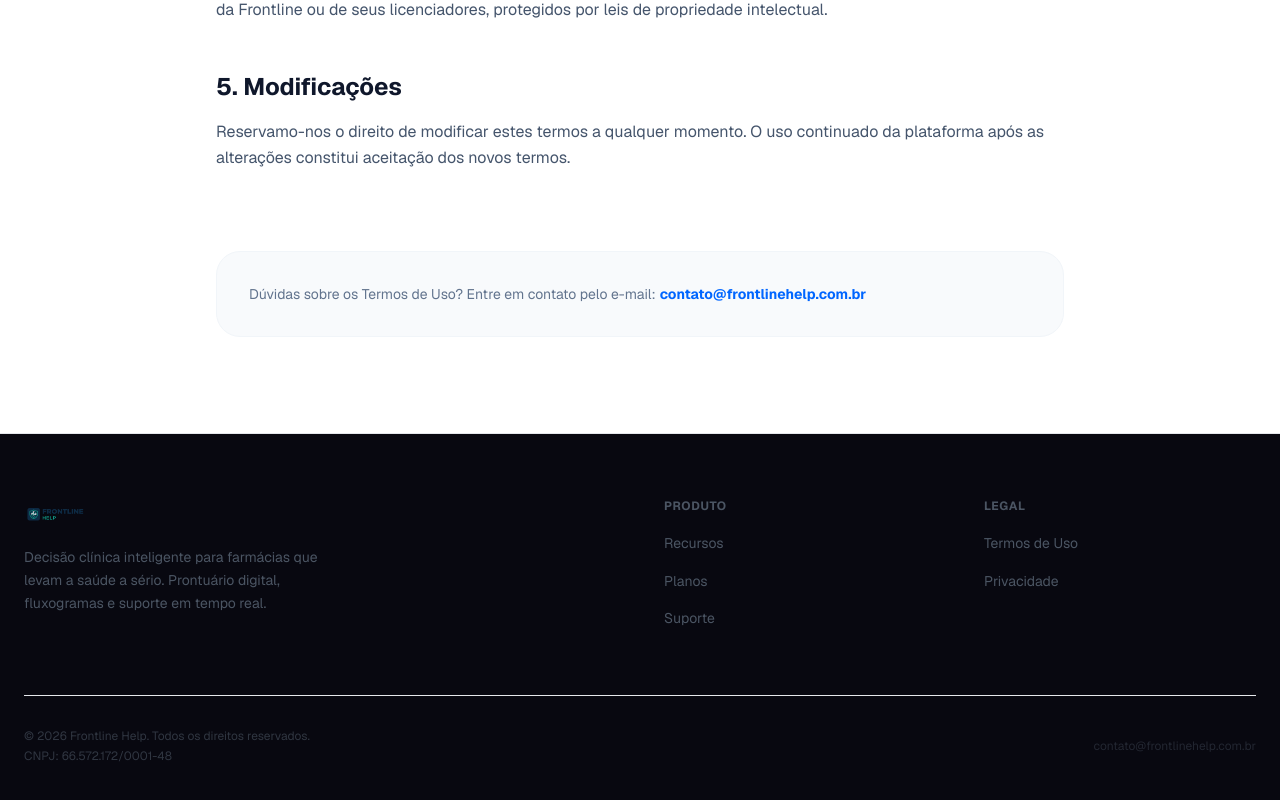
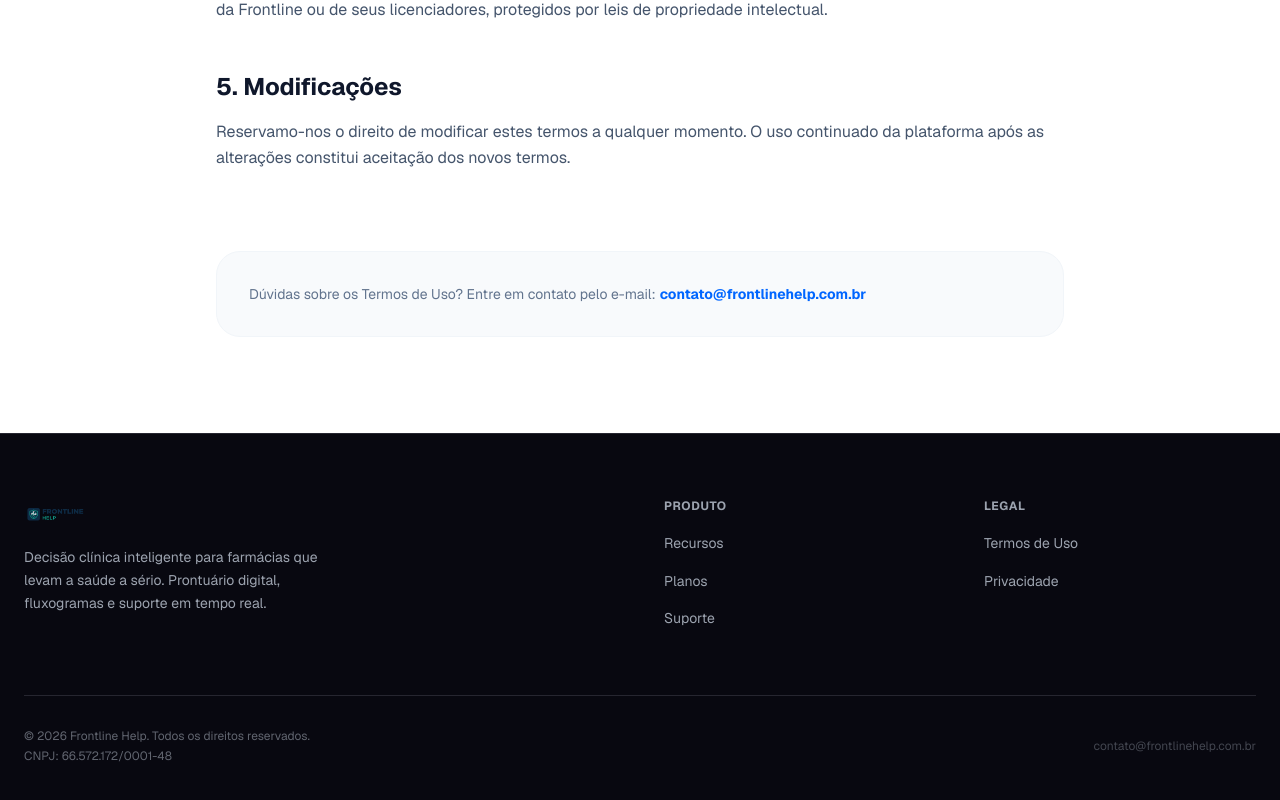
Before and after one commit to AndrielCardoso/landingpage-frontline, a Next.js app: page /termos in a window 1280 px wide. Shown: the part 954-1754 px from the top of the page. Built offline with nearby package versions, Linux system fonts and the light colour scheme.

Commit message:
fix: fine-tune ui per user request (footer text, records card color, remove tags and shadow)

```diff
--- a/app/components/features.tsx
+++ b/app/components/features.tsx
@@ -107,11 +107,6 @@
                 <div className="w-10 h-10 rounded-xl bg-[#0066FF]/10 flex items-center justify-center text-[#0066FF] group-hover:scale-110 transition-transform">
                   <f.icon className="w-5 h-5" />
                 </div>
-                {f.exclusive && (
-                  <span className="px-2.5 py-1 rounded-md bg-[#0066FF]/10 text-[#0066FF] text-[10px] font-bold uppercase tracking-wider border border-[#0066FF]/20">
-                    Exclusivo empresas
-                  </span>
-                )}
               </div>
               <h3 className="text-lg font-bold text-[#111827] mb-2 tracking-tight">
                 {f.title}
--- a/app/components/footer.tsx
+++ b/app/components/footer.tsx
@@ -18,7 +18,7 @@
 
 export const Footer = () => {
   return (
-    <footer className="border-t border-[#E5E7EB] bg-[#080810]">
+    <footer className="border-t border-[#262630] bg-[#080810]">
       <div className="container mx-auto px-6 py-16">
         <motion.div
           initial="hidden"
@@ -37,7 +37,7 @@
               alt="Frontline Help"
               className="h-8 w-auto mb-4"
             />
-            <p className="text-sm text-[#4B5563] max-w-xs leading-relaxed">
+            <p className="text-sm text-[#9CA3AF] max-w-xs leading-relaxed">
               Decisão clínica inteligente para farmácias que levam a saúde a
               sério. Prontuário digital, fluxogramas e suporte em tempo real.
             </p>
@@ -46,7 +46,7 @@
           {/* Link Columns */}
           {Object.entries(footerLinks).map(([title, links]) => (
             <motion.div variants={{ hidden: { opacity: 0, y: 20 }, visible: { opacity: 1, y: 0 } }} key={title}>
-              <p className="text-xs font-bold uppercase tracking-wider text-[#4B5563] mb-4">
+              <p className="text-xs font-bold uppercase tracking-wider text-[#9CA3AF] mb-4">
                 {title}
               </p>
               <ul className="space-y-3">
@@ -54,7 +54,7 @@
                   <li key={link.href}>
                     <Link
                       href={link.href}
-                      className="text-sm text-[#4B5563] hover:text-[#111827] transition-colors"
+                      className="text-sm text-[#9CA3AF] hover:text-white transition-colors"
                     >
                       {link.label}
                     </Link>
@@ -66,15 +66,15 @@
         </motion.div>
 
         {/* Bottom Bar */}
-        <div className="mt-16 pt-8 border-t border-[#E5E7EB] flex flex-col md:flex-row items-center justify-between gap-4">
-          <div className="text-xs text-[#4B5563]/60 flex flex-col gap-1 text-center md:text-left">
+        <div className="mt-16 pt-8 border-t border-[#262630] flex flex-col md:flex-row items-center justify-between gap-4">
+          <div className="text-xs text-[#9CA3AF]/60 flex flex-col gap-1 text-center md:text-left">
             <p>
               © {new Date().getFullYear()} Frontline Help. Todos os direitos
               reservados.
             </p>
             <p>CNPJ: 66.572.172/0001-48</p>
           </div>
-          <p className="text-xs text-[#4B5563]/40">
+          <p className="text-xs text-[#9CA3AF]/40">
             contato@frontlinehelp.com.br
           </p>
         </div>
--- a/app/components/hero.tsx
+++ b/app/components/hero.tsx
@@ -112,7 +112,6 @@
       </div>
 
       {/* Bottom gradient fade */}
-      <div className="absolute bottom-0 left-0 right-0 h-32 bg-gradient-to-t from-[#0A0A0F] to-transparent" />
     </section>
   );
 };
--- a/app/components/records.tsx
+++ b/app/components/records.tsx
@@ -64,7 +64,7 @@
             initial={{ opacity: 0, x: -20 }}
             whileInView={{ opacity: 1, x: 0 }}
             viewport={{ once: true }}
-            className="p-8 rounded-3xl bg-black/50 border border-[#E5E7EB] backdrop-blur-sm"
+            className="p-8 rounded-3xl bg-white border border-[#E5E7EB] shadow-sm"
           >
             <div className="flex items-center gap-3 mb-6">
               <div className="w-10 h-10 rounded-full bg-red-500/10 flex items-center justify-center">
```
